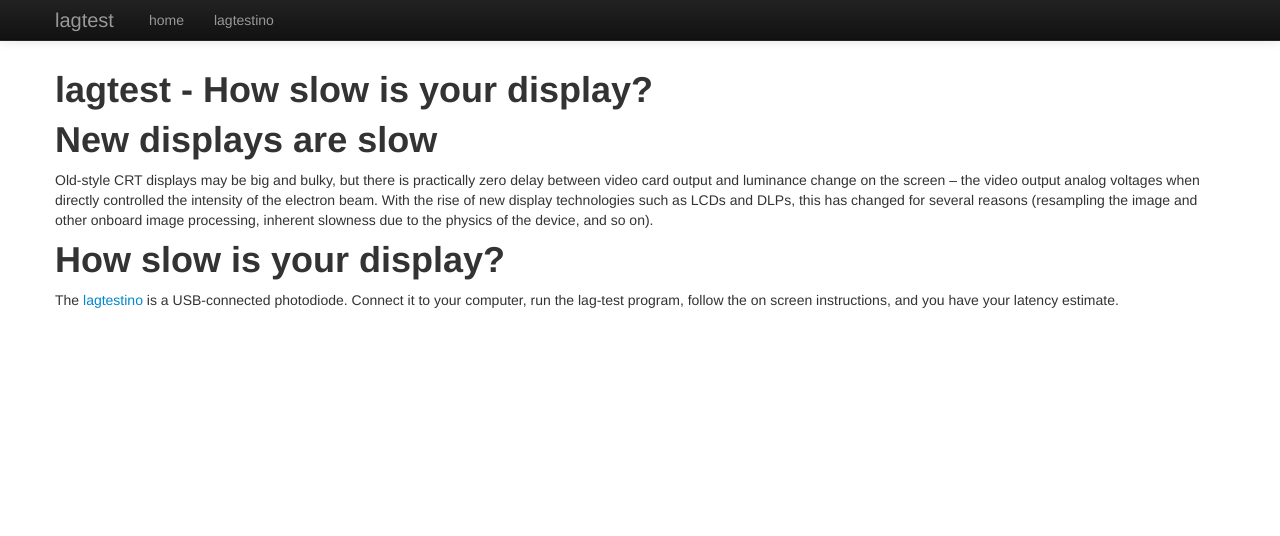
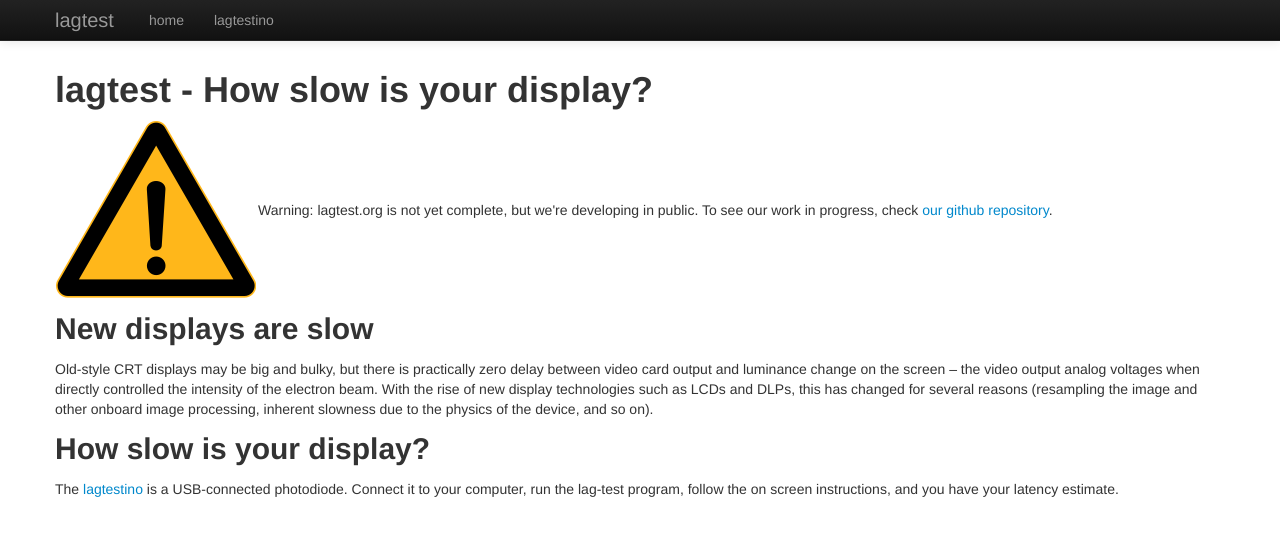
Before and after one commit to strawlab/lagtest-old, a Jekyll site: the page built from website/index.md, in a window 1280 px wide. Shown: the top 536 px of the page. Built offline with Jekyll 4.4.1, drawn with Linux system fonts in a browser that asks for light colours.

Commit message:
add not complete warning sign

```diff
--- a/website/index.md
+++ b/website/index.md
@@ -3,11 +3,17 @@
 layout: default
 ---
 
-lagtest - How slow is your display?
-===================================
+# lagtest - How slow is your display?
 
-New displays are slow
-=====================
+<table><tr><td>
+<img src="/assets/img/warning.png">
+</td><td>
+Warning: lagtest.org is not yet complete, but we're developing in
+public. To see our work in progress, check <a href="https://github.com/strawlab/lagtest">our github
+repository</a>.
+</td></tr></table>
+
+## New displays are slow
 
 Old-style CRT displays may be big and bulky, but there is practically
 zero delay between video card output and luminance change on the
@@ -17,8 +23,7 @@
 reasons (resampling the image and other onboard image processing,
 inherent slowness due to the physics of the device, and so on).
 
-How slow is your display?
-=========================
+## How slow is your display?
 
 The [lagtestino](lagtestino) is a USB-connected photodiode. Connect it to your
 computer, run the lag-test program, follow the on screen instructions,
```
